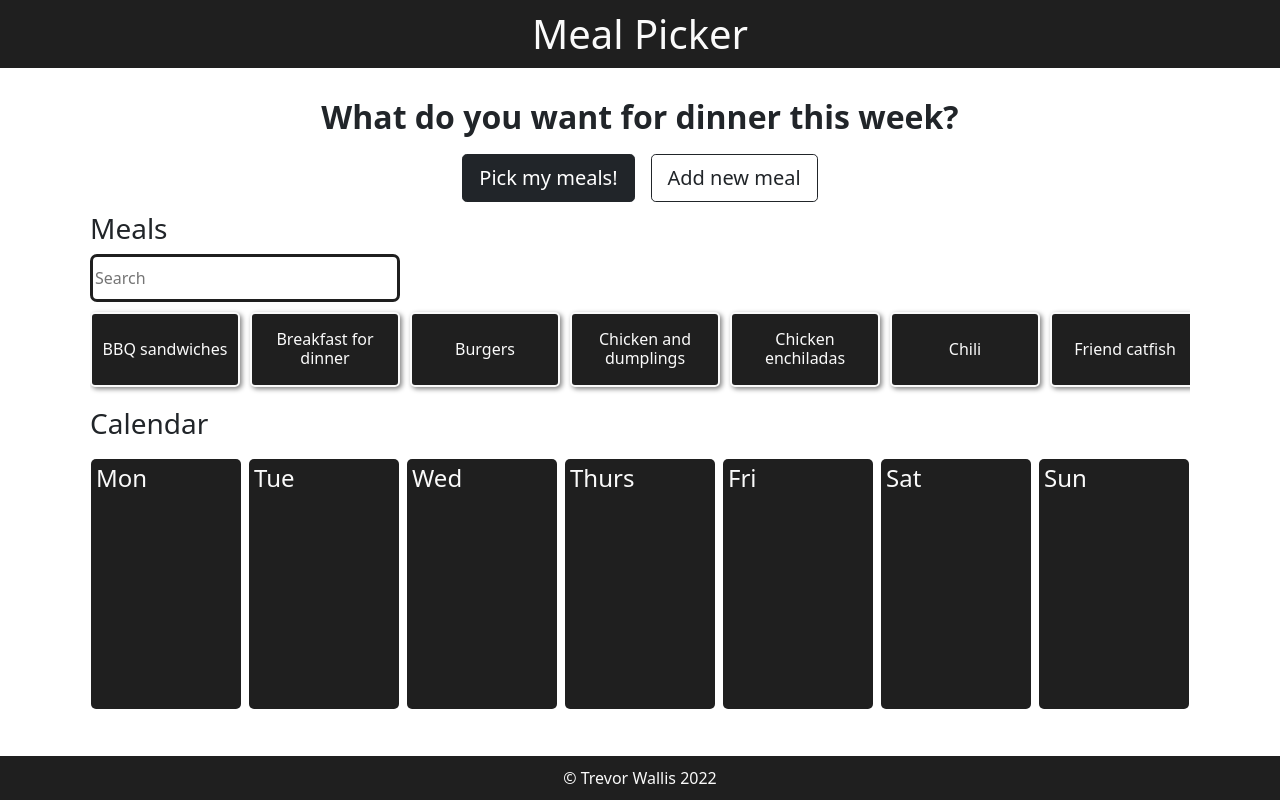
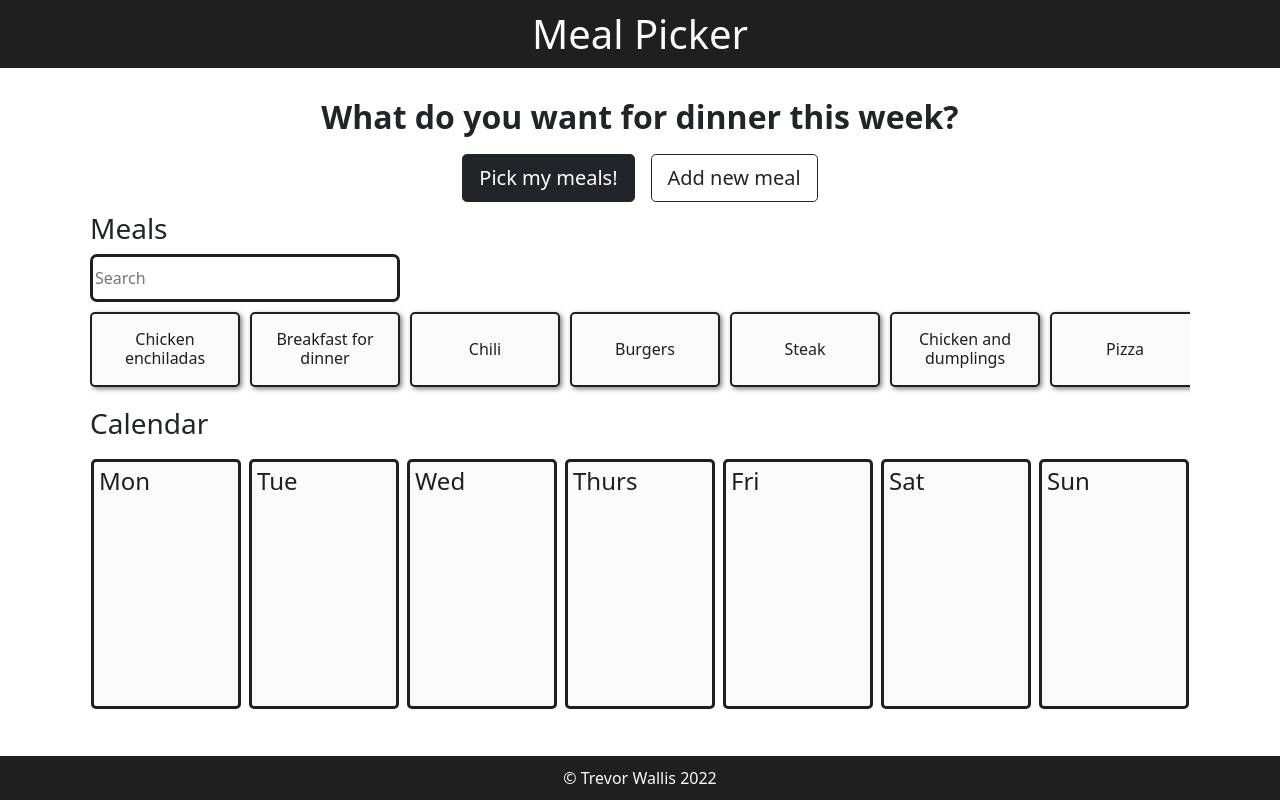
Before and after one commit to trevorwallis13/pick-my-meals, a React (Create React App) app: page / in a window 1280 px wide. Built offline with nearby package versions, Linux system fonts and the light colour scheme.

Commit message:
Completed drag and drop functionality

```diff
--- a/src/components/Calendar/DayOfWeek.js
+++ b/src/components/Calendar/DayOfWeek.js
@@ -1,6 +1,7 @@
 import React from 'react';
 import Meal from './Meal';
 import '../../styles/DayOfWeek.scss';
+import { Droppable } from 'react-beautiful-dnd';
 
 const DayOfWeek = ({ index, day, calendarMeals }) => {
 
@@ -9,15 +10,24 @@ const DayOfWeek = ({ index, day, calendarMeals }) => {
     // });
     let dailyMeal = '';
 
-    if(calendarMeals.length) {
-        const { img, name, time } = calendarMeals[index];
-        dailyMeal = <Meal img={img} name={name} time={time} />
+    if(Object.keys(calendarMeals.length && calendarMeals[index]).length) {
+        const { id, img, name, time } = calendarMeals[index];
+        dailyMeal = <Meal key={id} img={img} name={name} time={time} index={index} />
     }
 
     return (
         <div className="dayOfWeek">
             <h4>{day}</h4>
-            {dailyMeal}
+            <Droppable droppableId={day}>
+                {(provided) => {
+                    return (
+                        <div ref={provided.innerRef} {...provided.droppableProps}>
+                            {dailyMeal}
+                            {provided.placeholder}
+                        </div>
+                    )
+                }}
+            </Droppable>
         </div>
     )
 };
--- a/src/components/Calendar/UnusedMeals.js
+++ b/src/components/Calendar/UnusedMeals.js
@@ -15,16 +15,16 @@ const UnusedMeals = ({ unusedMeals, searchMeals, setSearchMeals }) => {
         )
     }
 
-    const mealsAlphaSorted = unusedMeals.sort((a, b) => {
+    // const mealsAlphaSorted = unusedMeals.sort((a, b) => {
 
-        let nameA = a.name.toLowerCase();
-        let nameB = b.name.toLowerCase();
+    //     let nameA = a.name.toLowerCase();
+    //     let nameB = b.name.toLowerCase();
 
-        if (nameA === nameB) return 0;
-        return nameA < nameB ? -1 : 1;
-    });
+    //     if (nameA === nameB) return 0;
+    //     return nameA < nameB ? -1 : 1;
+    // });
 
-    const searchUnusedMeals = mealsAlphaSorted.filter(meal => {
+    const searchUnusedMeals = unusedMeals.filter(meal => {
         const mealName = meal.name.toLowerCase();
         const searchVal = searchMeals.toLowerCase();
 
@@ -41,11 +41,12 @@ const UnusedMeals = ({ unusedMeals, searchMeals, setSearchMeals }) => {
             <SearchMeal
                 searchMeals={searchMeals}
                 setSearchMeals={setSearchMeals}/>
-            <Droppable droppableId='unused-meals'>
+            <Droppable droppableId='unused-meals' direction="horizontal">
                 {(provided) => {
                     return (
                     <div className="unused-meals-container" ref={provided.innerRef} {...provided.droppableProps}>
                         {unusedMealComponents}
+                        {provided.placeholder}
                     </div>
                     )}}
             </Droppable>
--- a/src/components/Calendar/WeekCalendar.js
+++ b/src/components/Calendar/WeekCalendar.js
@@ -12,6 +12,7 @@ const WeekCalendar = ({ calendarMeals, unusedMeals, searchMeals }) => {
             <div>
                 <DayOfWeek
                 key={i}
+                index={i}
                 day={day}
                 calendarMeals={calendarMeals}
                 />
--- a/src/containers/App.js
+++ b/src/containers/App.js
@@ -13,6 +13,10 @@ import { DragDropContext } from 'react-beautiful-dnd';
 //Styles
 import '../styles/App.scss';
 
+//Misc
+
+const weekdays = ['Mon', 'Tue', 'Wed', 'Thurs', 'Fri', 'Sat', 'Sun'];
+
 
 function App() {
 
@@ -23,8 +27,7 @@ function App() {
   );
 
   const [calendarMeals, setCalendarMeals] = useState(
-    JSON.parse(localStorage.getItem("calendarMeals")) || []
-  );
+    JSON.parse(localStorage.getItem("calendarMeals")) || ['','','','','','','']);
 
   const [unusedMeals, setUnusedMeals] = useState(
     JSON.parse(localStorage.getItem("unusedMeals")) || meals);
@@ -39,8 +42,50 @@ function App() {
     setUnusedMeals(remainingMeals);
   }
 
+  const setCalAndUnused = (calList, unusedList) => {
+    setCalendarMeals(calList);
+    setUnusedMeals(unusedList);
+  }
+
+
+
+
+
   const onDragEnd = result => {
     console.log(result);
+    const { destination, source, draggableId } = result;
+    const movedItemUnused = () => unusedList.splice(source.index, 1);
+    let unusedList = Array.from(unusedMeals);
+    let calList = Array.from(calendarMeals);
+    let destIdx = weekdays.indexOf(destination.droppableId);
+    let sourceIdx = weekdays.indexOf(source.droppableId);
+
+    if(!destination) return;
+
+    if(destination.droppableId === source.droppableId && destination.index === source.index) return;
+
+    if (destination.droppableId === "unused-meals" && source.droppableId === "unused-meals") {
+      calList.splice(destination.index, 0, ...movedItemUnused());
+      return setUnusedMeals(calList);
+    }
+
+    if (source.droppableId === "unused-meals") {
+      let removedCalItem = calList.splice(destIdx, 1, ...movedItemUnused());
+      if(Object.keys(...removedCalItem).length) {unusedList.splice(0, 0, ...removedCalItem)}
+      return setCalAndUnused(calList, unusedList);
+    }
+
+    if(source.droppableId !== 'unused-meals' && destination.droppableId !== 'unused-meals') {
+      let movedItem = calList.splice(sourceIdx, 1);
+      calList.splice(destIdx, 0, ...movedItem);
+      return setCalendarMeals(calList);
+    }
+
+    if(source.droppableId !== 'unused-meals') {
+      let movedItem = calList.splice(sourceIdx, 1, "");
+      unusedList.splice(destination.index, 0, ...movedItem);
+      return setCalAndUnused(calList, unusedList);
+    }
   }
 
   // State management - useEffect on load
--- a/src/styles/DayOfWeek.scss
+++ b/src/styles/DayOfWeek.scss
@@ -1,8 +1,9 @@
 .dayOfWeek{
     box-sizing: border-box;
     border-radius: 5px;
-    background-color: #1f1f1f;
-    color: #fafafa;
+    border: 3px solid #1f1f1f;
+    background-color: #fafafa;
+    color: #1f1f1f;
     width: 150px;
     height: 250px;
     padding: .5em;
@@ -20,7 +21,8 @@
     .meal {
         position: absolute;
         bottom: 20px;
-        left: 14px;
+        left: 50%;
+        transform: translate(-50%, 0);
     }
 }
 
--- a/src/styles/UnusedMeals.scss
+++ b/src/styles/UnusedMeals.scss
@@ -13,9 +13,9 @@
       .meal {
          min-width: 150px;
          height: 75px;
-         background-color: #1f1f1f;
-         color: #fafafa;
-         border: 2px solid #fafafa;
+         background-color: #fafafa;
+         color: #1f1f1f;
+         border: 2px solid #1f1f1f;
          display: flex;
          flex-direction: row;
          justify-content: center;
--- a/src/styles/meal.scss
+++ b/src/styles/meal.scss
@@ -2,9 +2,9 @@
     box-sizing: border-box;
     width: 120px;
     height: 175px;
-    border: 2px solid #fafafa;
+    border: 2px solid #1f1f1f;
     border-radius: 10px;
-    box-shadow: 0 0 10px;
+    box-shadow: 1px 3px 10px #1f1f1f;
     background-color: #fafafa;
     color: #1f1f1f;
     text-align: center;
```
